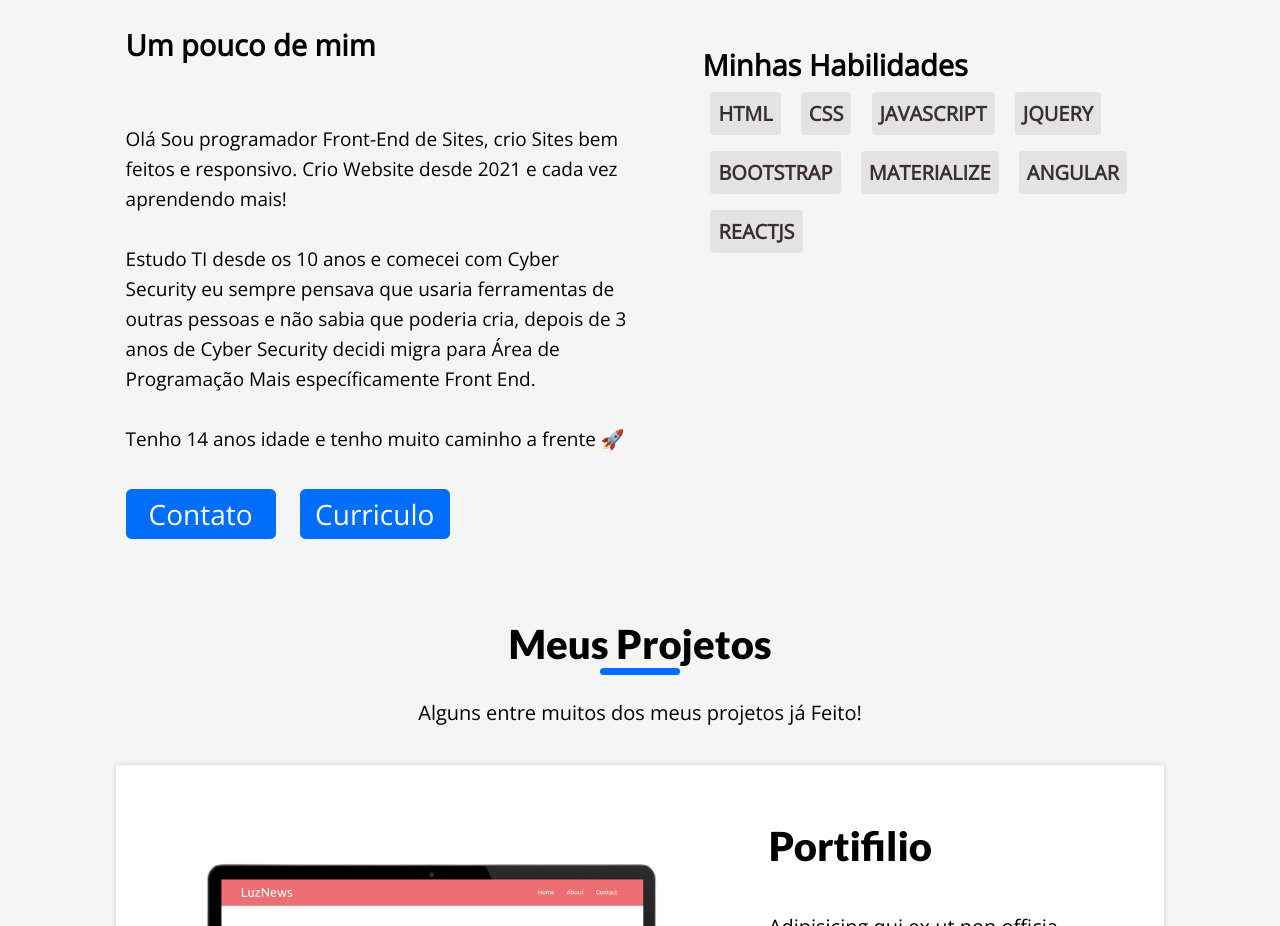
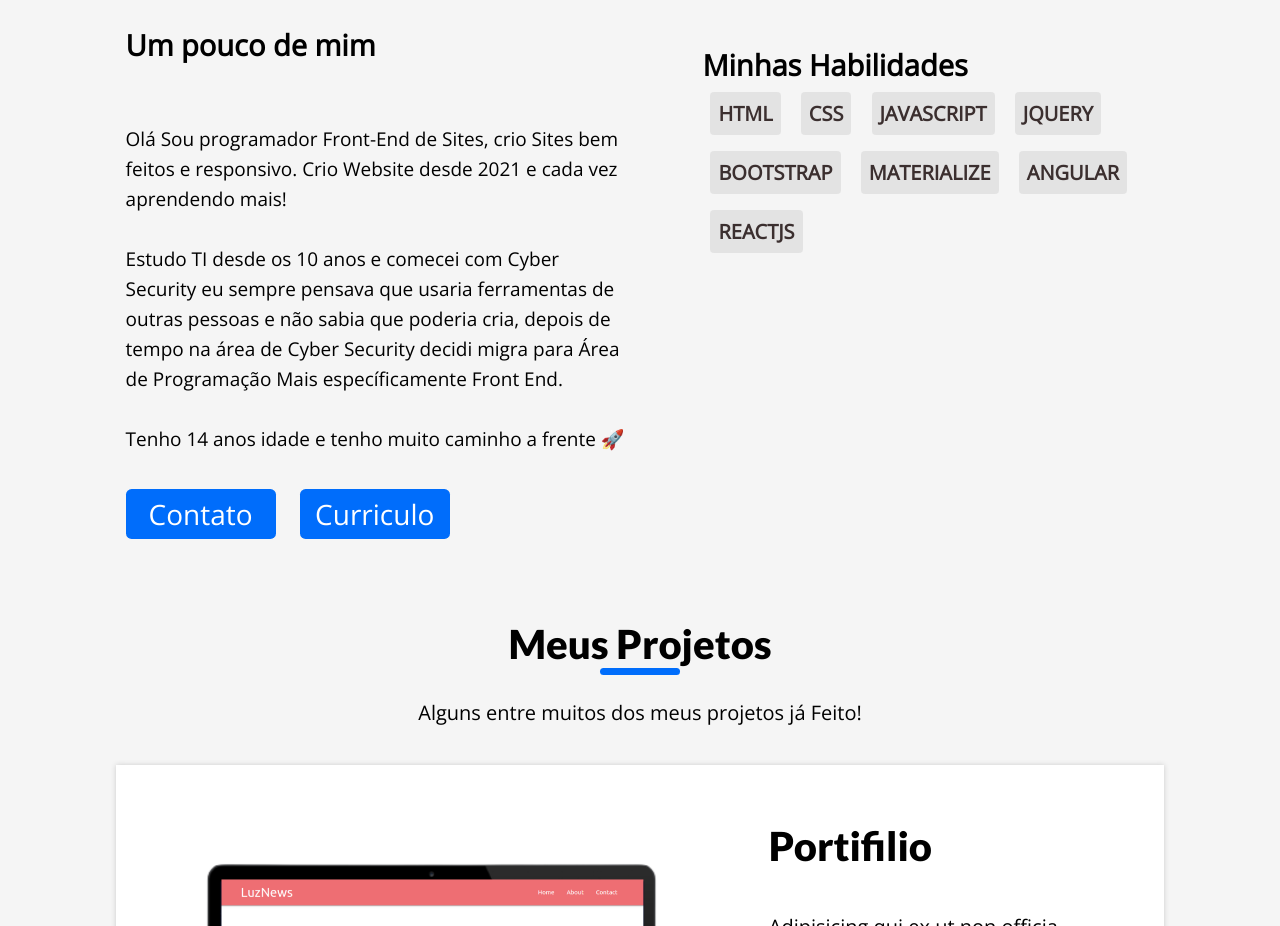
Before and after one commit to luviti/Portifolio, a plain HTML site: page index.html in a window 1280 px wide. Shown: the part 800-1726 px from the top of the page. Drawn offline with Linux system fonts and the light colour scheme.

Commit message:
Update index.html

```diff
--- a/index.html
+++ b/index.html
@@ -65,7 +65,7 @@
 				<br/><br/>
 				Olá Sou programador Front-End de Sites, crio Sites bem feitos e responsivo. Crio Website  desde 2021 e cada vez aprendendo mais!
 				<br/><br/>
-				Estudo TI desde os 10 anos e comecei com Cyber Security eu sempre pensava que usaria ferramentas de outras pessoas e não sabia que poderia cria, depois de 3 anos de Cyber Security decidi migra para Área de Programação Mais específicamente Front End.
+				Estudo TI desde os 10 anos e comecei com Cyber Security eu sempre pensava que usaria ferramentas de outras pessoas e não sabia que poderia cria, depois de tempo na área de  Cyber Security decidi migra para Área de Programação Mais específicamente Front End.
 				<br/><br/>
 				Tenho 14 anos idade e tenho muito caminho a frente 🚀
 			</span>
```
